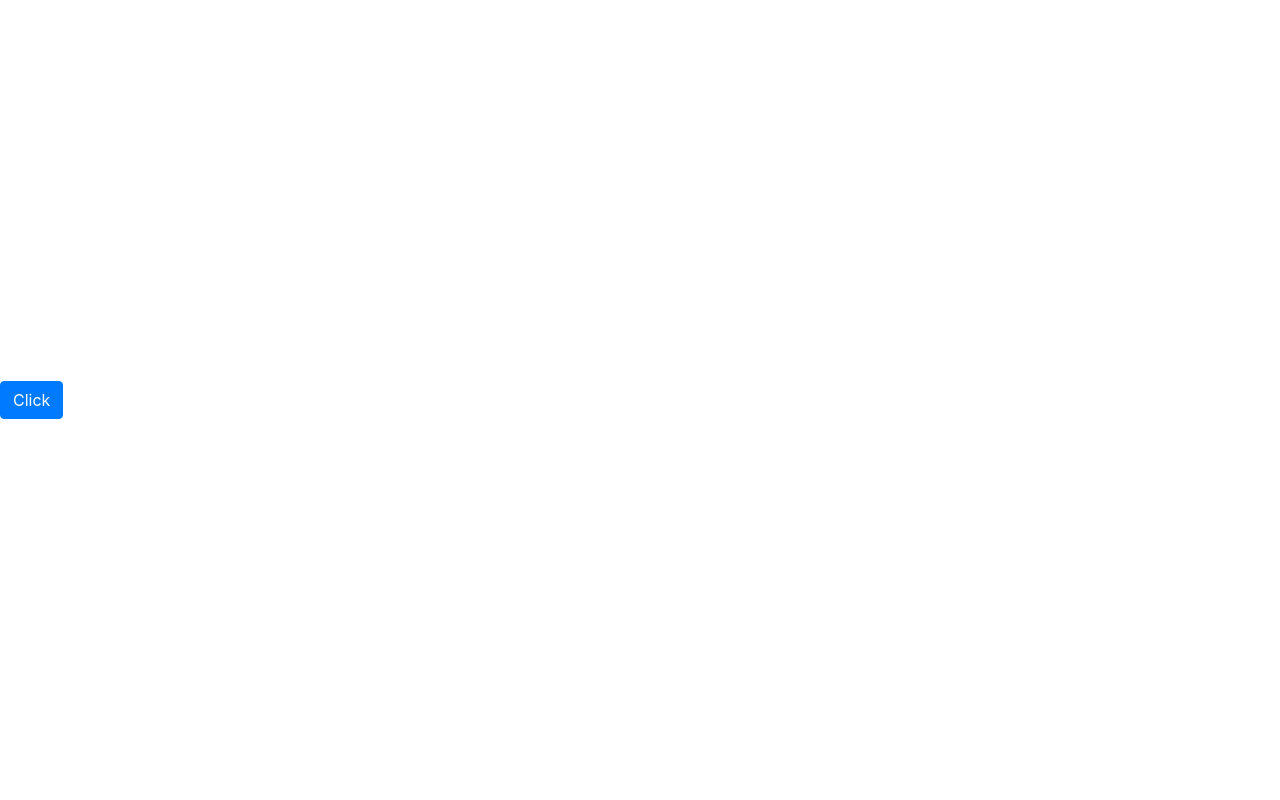
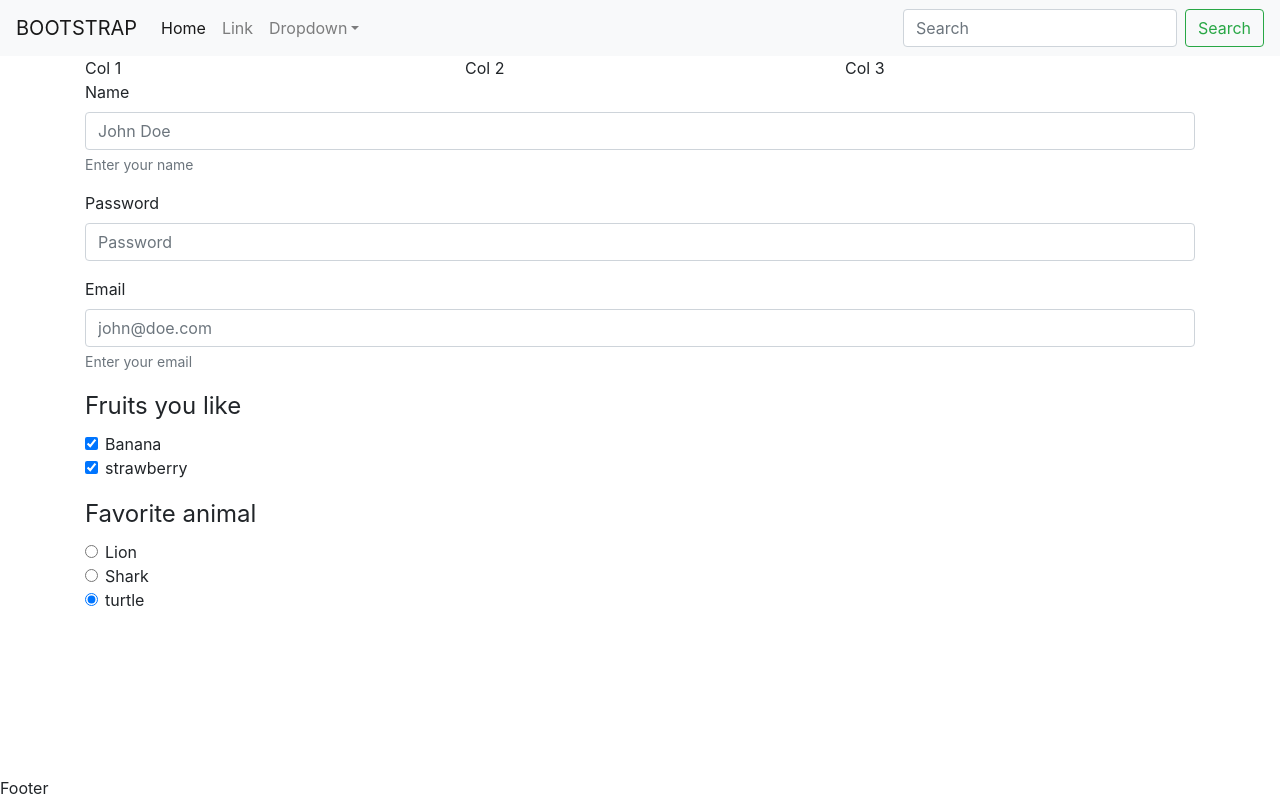
Before and after one commit to luismartinezs/bootstrap-4-vite-play, a website built with Vite: page index.html in a window 1280 px wide. Built offline with nearby package versions, Linux system fonts and the light colour scheme.

Commit message:
feat: lets bootstrap

```diff
--- a/index.html
+++ b/index.html
@@ -8,34 +8,183 @@
       name="viewport"
       content="width=device-width, initial-scale=1, shrink-to-fit=no"
     />
-
-    <!-- Bootstrap CSS -->
-    <link
-      rel="stylesheet"
-      href="https://stackpath.bootstrapcdn.com/bootstrap/4.3.1/css/bootstrap.min.css"
-      integrity="sha384-ggOyR0iXCbMQv3Xipma34MD+dH/1fQ784/j6cY/iJTQUOhcWr7x9JvoRxT2MZw1T"
-      crossorigin="anonymous"
-    />
     <link rel="stylesheet" href="style.scss" />
   </head>
-  <body>
-    <button type="button" class="btn btn-primary">Click</button>
-    <!-- Optional JavaScript -->
-    <!-- jQuery first, then Popper.js, then Bootstrap JS -->
-    <script
-      src="https://code.jquery.com/jquery-3.3.1.slim.min.js"
-      integrity="sha384-q8i/X+965DzO0rT7abK41JStQIAqVgRVzpbzo5smXKp4YfRvH+8abtTE1Pi6jizo"
-      crossorigin="anonymous"
-    ></script>
-    <script
-      src="https://cdnjs.cloudflare.com/ajax/libs/popper.js/1.14.7/umd/popper.min.js"
-      integrity="sha384-UO2eT0CpHqdSJQ6hJty5KVphtPhzWj9WO1clHTMGa3JDZwrnQq4sF86dIHNDz0W1"
-      crossorigin="anonymous"
-    ></script>
-    <script
-      src="https://stackpath.bootstrapcdn.com/bootstrap/4.3.1/js/bootstrap.min.js"
-      integrity="sha384-JjSmVgyd0p3pXB1rRibZUAYoIIy6OrQ6VrjIEaFf/nJGzIxFDsf4x0xIM+B07jRM"
-      crossorigin="anonymous"
-    ></script>
+  <body class="d-flex flex-column h-100 justify-content-between">
+    <header class="w-100">
+      <nav class="navbar navbar-expand-sm navbar-light bg-light">
+        <a class="navbar-brand" href="#">BOOTSTRAP</a>
+        <button
+          class="navbar-toggler d-lg-none"
+          type="button"
+          data-toggle="collapse"
+          data-target="#collapsibleNavId"
+          aria-controls="collapsibleNavId"
+          aria-expanded="false"
+          aria-label="Toggle navigation"
+        >
+          <span class="navbar-toggler-icon"></span>
+        </button>
+        <div class="collapse navbar-collapse" id="collapsibleNavId">
+          <ul class="navbar-nav mr-auto mt-2 mt-lg-0">
+            <li class="nav-item active">
+              <a class="nav-link" href="#"
+                >Home <span class="sr-only">(current)</span></a
+              >
+            </li>
+            <li class="nav-item">
+              <a class="nav-link" href="#">Link</a>
+            </li>
+            <li class="nav-item dropdown">
+              <a
+                class="nav-link dropdown-toggle"
+                href="#"
+                id="dropdownId"
+                data-toggle="dropdown"
+                aria-haspopup="true"
+                aria-expanded="false"
+                >Dropdown</a
+              >
+              <div class="dropdown-menu" aria-labelledby="dropdownId">
+                <a class="dropdown-item" href="#">Action 1</a>
+                <a class="dropdown-item" href="#">Action 2</a>
+              </div>
+            </li>
+          </ul>
+          <form class="form-inline my-2 my-lg-0">
+            <input
+              class="form-control mr-sm-2"
+              type="text"
+              placeholder="Search"
+            />
+            <button class="btn btn-outline-success my-2 my-sm-0" type="submit">
+              Search
+            </button>
+          </form>
+        </div>
+      </nav>
+    </header>
+    <main class="flex-grow-1">
+      <div class="container">
+        <div class="row">
+          <div class="col">Col 1</div>
+          <div class="col">Col 2</div>
+          <div class="col">Col 3</div>
+        </div>
+      </div>
+      <form class="container">
+        <div class="form-group">
+          <label for="name">Name</label>
+          <input
+            type="text"
+            class="form-control"
+            name="name"
+            id="name"
+            aria-describedby="describeName"
+            placeholder="John Doe"
+          />
+          <small id="describeName" class="form-text text-muted"
+            >Enter your name</small
+          >
+        </div>
+        <div class="form-group">
+          <label for="password">Password</label>
+          <input
+            type="password"
+            class="form-control"
+            name="password"
+            id="password"
+            placeholder="Password"
+          />
+        </div>
+        <div class="form-group">
+          <label for="email">Email</label>
+          <input
+            type="email"
+            class="form-control"
+            name="email"
+            id="email"
+            aria-describedby="describeEmail"
+            placeholder="john@doe.com"
+          />
+          <small id="describeEmail" class="form-text text-muted"
+            >Enter your email</small
+          >
+        </div>
+        <fieldset class="form-group">
+          <legend>Fruits you like</legend>
+          <div class="form-check">
+            <label class="form-check-label">
+              <input
+                type="checkbox"
+                class="form-check-input"
+                name="fruit"
+                id="banana"
+                value="banana"
+                checked
+              />
+              Banana
+            </label>
+          </div>
+          <div class="form-check">
+            <label class="form-check-label">
+              <input
+                type="checkbox"
+                class="form-check-input"
+                name="fruit"
+                id="strawberry"
+                value="strawberry"
+                checked
+              />
+              strawberry
+            </label>
+          </div>
+        </fieldset>
+        <fieldset>
+          <legend>Favorite animal</legend>
+          <div class="form-check">
+            <label class="form-check-label">
+              <input
+                type="radio"
+                class="form-check-input"
+                name="animal"
+                id="lion"
+                value="lion"
+                checked
+              />
+              Lion
+            </label>
+          </div>
+          <div class="form-check">
+            <label class="form-check-label">
+              <input
+                type="radio"
+                class="form-check-input"
+                name="animal"
+                id="shark"
+                value="shark"
+                checked
+              />
+              Shark
+            </label>
+          </div>
+          <div class="form-check">
+            <label class="form-check-label">
+              <input
+                type="radio"
+                class="form-check-input"
+                name="animal"
+                id="turtle"
+                value="turtle"
+                checked
+              />
+              turtle
+            </label>
+          </div>
+        </fieldset>
+      </form>
+    </main>
+    <footer>Footer</footer>
+    <script type="module" src="main.js"></script>
   </body>
 </html>
--- /dev/null
+++ b/main.js
@@ -0,0 +1 @@
+import "bootstrap"
--- a/package.json
+++ b/package.json
@@ -11,5 +11,8 @@
   "devDependencies": {
     "sass": "^1.66.1",
     "vite": "^4.4.5"
+  },
+  "dependencies": {
+    "bootstrap": "4.6.2"
   }
 }
--- a/style.scss
+++ b/style.scss
@@ -1,101 +1,10 @@
-:root {
-  font-family: Inter, system-ui, Avenir, Helvetica, Arial, sans-serif;
-  line-height: 1.5;
-  font-weight: 400;
+@import "bootstrap/scss/bootstrap";
 
-  color-scheme: light dark;
-  color: rgba(255, 255, 255, 0.87);
-  background-color: #242424;
-
-  font-synthesis: none;
-  text-rendering: optimizeLegibility;
-  -webkit-font-smoothing: antialiased;
-  -moz-osx-font-smoothing: grayscale;
-  -webkit-text-size-adjust: 100%;
-}
-
-a {
-  font-weight: 500;
-  color: #646cff;
-  text-decoration: inherit;
-}
-a:hover {
-  color: #535bf2;
+.btn-custom {
+  background-color: theme-color-level(primary, -5);
+  color: theme-color-level(primary, 5);
 }
 
 body {
-  margin: 0;
-  display: flex;
-  place-items: center;
-  min-width: 320px;
   min-height: 100vh;
 }
-
-h1 {
-  font-size: 3.2em;
-  line-height: 1.1;
-}
-
-#app {
-  max-width: 1280px;
-  margin: 0 auto;
-  padding: 2rem;
-  text-align: center;
-}
-
-.logo {
-  height: 6em;
-  padding: 1.5em;
-  will-change: filter;
-  transition: filter 300ms;
-}
-.logo:hover {
-  filter: drop-shadow(0 0 2em #646cffaa);
-}
-.logo.vanilla:hover {
-  filter: drop-shadow(0 0 2em #f7df1eaa);
-}
-
-.card {
-  padding: 2em;
-}
-
-.read-the-docs {
-  color: #888;
-}
-
-button {
-  border-radius: 8px;
-  border: 1px solid transparent;
-  padding: 0.6em 1.2em;
-  font-size: 1em;
-  font-weight: 500;
-  font-family: inherit;
-  background-color: #1a1a1a;
-  cursor: pointer;
-  transition: border-color 0.25s;
-}
-button:hover {
-  border-color: #646cff;
-}
-button:focus,
-button:focus-visible {
-  outline: 4px auto -webkit-focus-ring-color;
-}
-
-@media (prefers-color-scheme: light) {
-  :root {
-    color: #213547;
-    background-color: #ffffff;
-  }
-  a:hover {
-    color: #747bff;
-  }
-  button {
-    background-color: #f9f9f9;
-  }
-}
-
-.btn-custom {
-  color: theme-color-level(primary, -10);
-}
```
Also changed, not shown: counter.js (deleted, +0 -9 lines), pnpm-lock.yaml.
